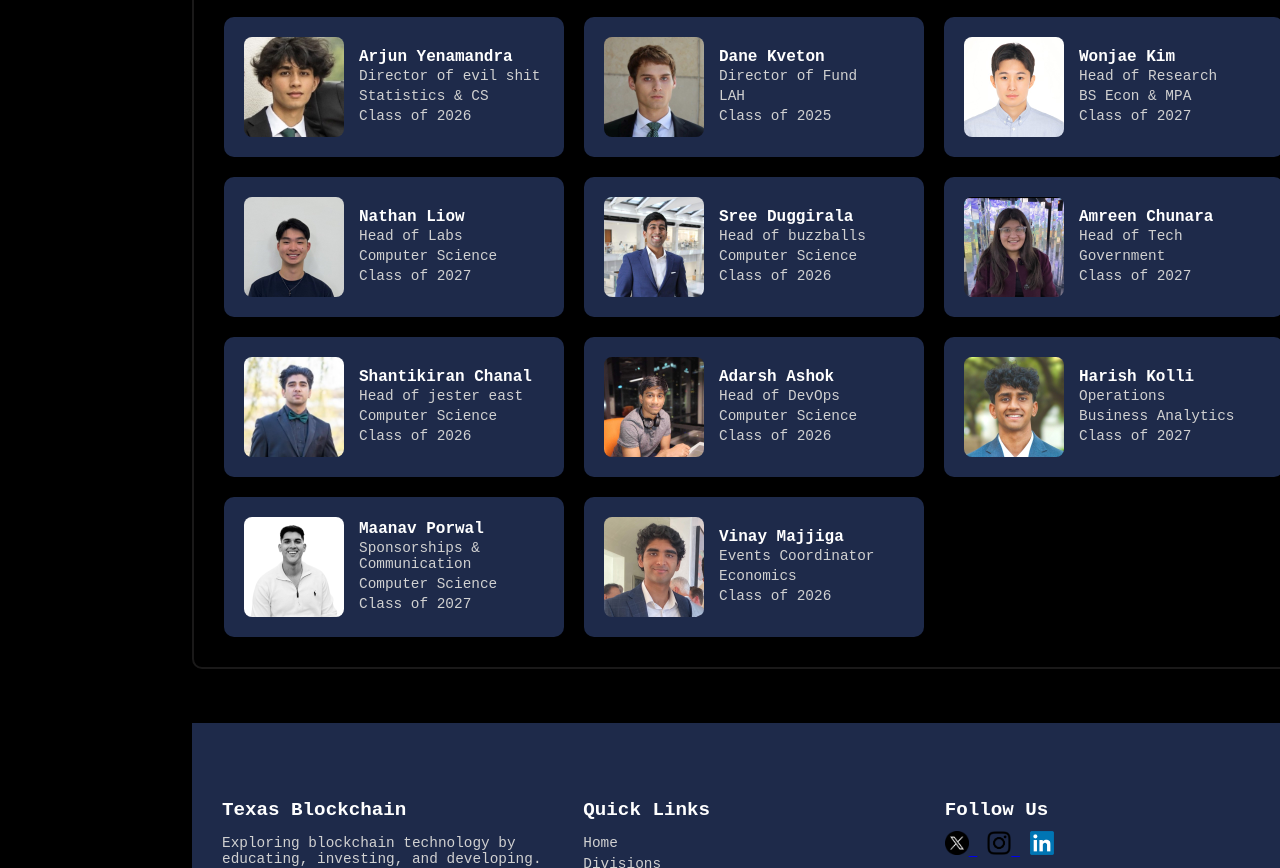
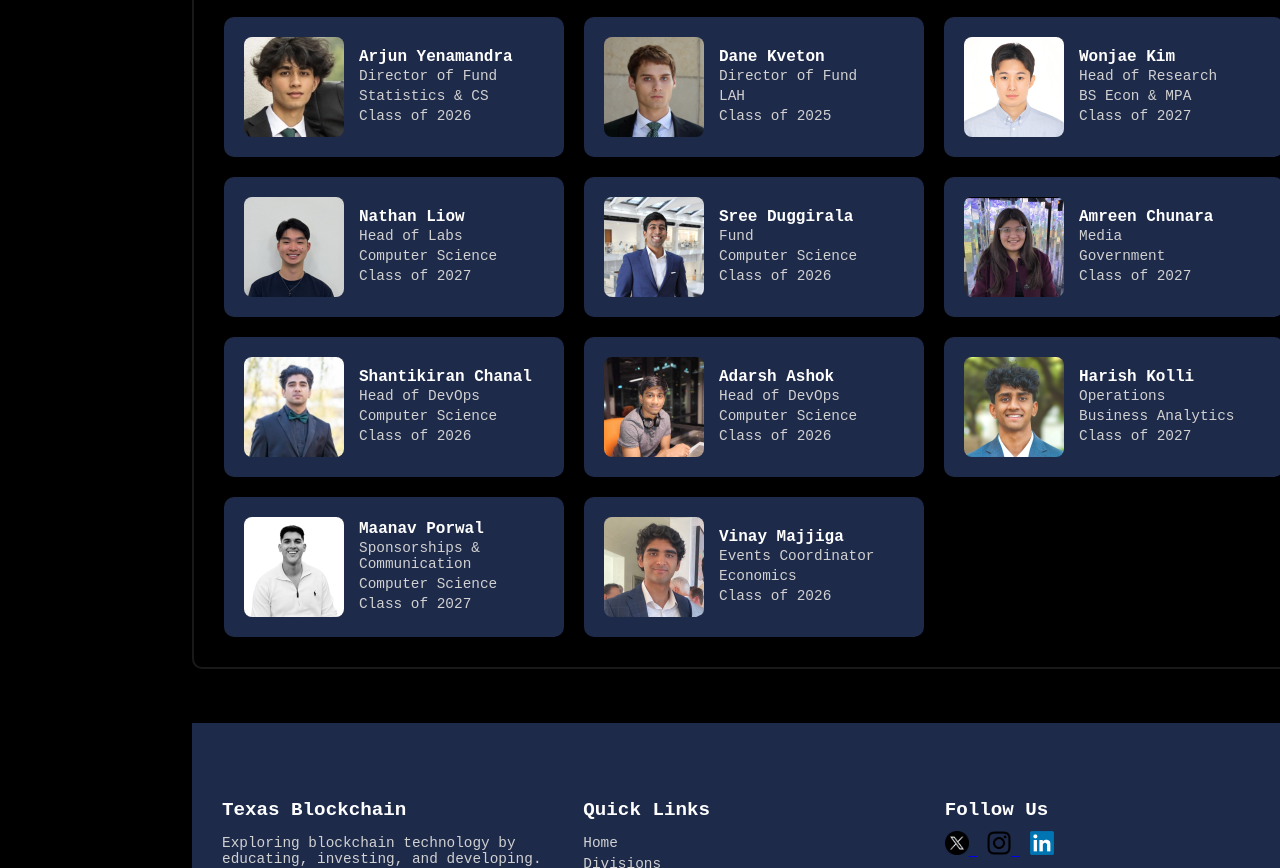
Before and after one commit to Viz-gov/texas-blockchain-website, a plain HTML site: page index.html in a window 1280 px wide. Shown: the part 3777-4645 px from the top of the page. Drawn offline with Linux system fonts and the light colour scheme; a web font is replaced by a local one.

Commit message:
Update index.html

```diff
--- a/index.html
+++ b/index.html
@@ -227,7 +227,7 @@
           <img src="/images/arjun.jpg" alt="Leader 3">
           <div class="leader-details">
             <h4>Arjun Yenamandra</h4>
-            <p class="leader-role">Director of evil shit</p>
+            <p class="leader-role">Director of Fund</p>
             <p class="leader-info">Statistics & CS</p>
             <p class="leader-info">Class of 2026</p>
           </div>
@@ -275,7 +275,7 @@
           <img src="/images/sree.jpg" alt="Leader 3">
           <div class="leader-details">
             <h4>Sree Duggirala</h4>
-            <p class="leader-role">Head of buzzballs</p>
+            <p class="leader-role">Fund</p>
             <p class="leader-info">Computer Science</p>
             <p class="leader-info">Class of 2026</p>
           </div>
@@ -287,7 +287,7 @@
           <img src="/images/amreen.jpeg" alt="Leader 3">
           <div class="leader-details">
             <h4>Amreen Chunara</h4>
-            <p class="leader-role">Head of Tech</p>
+            <p class="leader-role">Media</p>
             <p class="leader-info">Government</p>
             <p class="leader-info">Class of 2027</p>
           </div>
@@ -299,7 +299,7 @@
           <img src="/images/shanti.jpg" alt="Leader 3">
           <div class="leader-details">
             <h4>Shantikiran Chanal</h4>
-            <p class="leader-role">Head of jester east</p>
+            <p class="leader-role">Head of DevOps</p>
             <p class="leader-info">Computer Science</p>
             <p class="leader-info">Class of 2026</p>
           </div>
```
